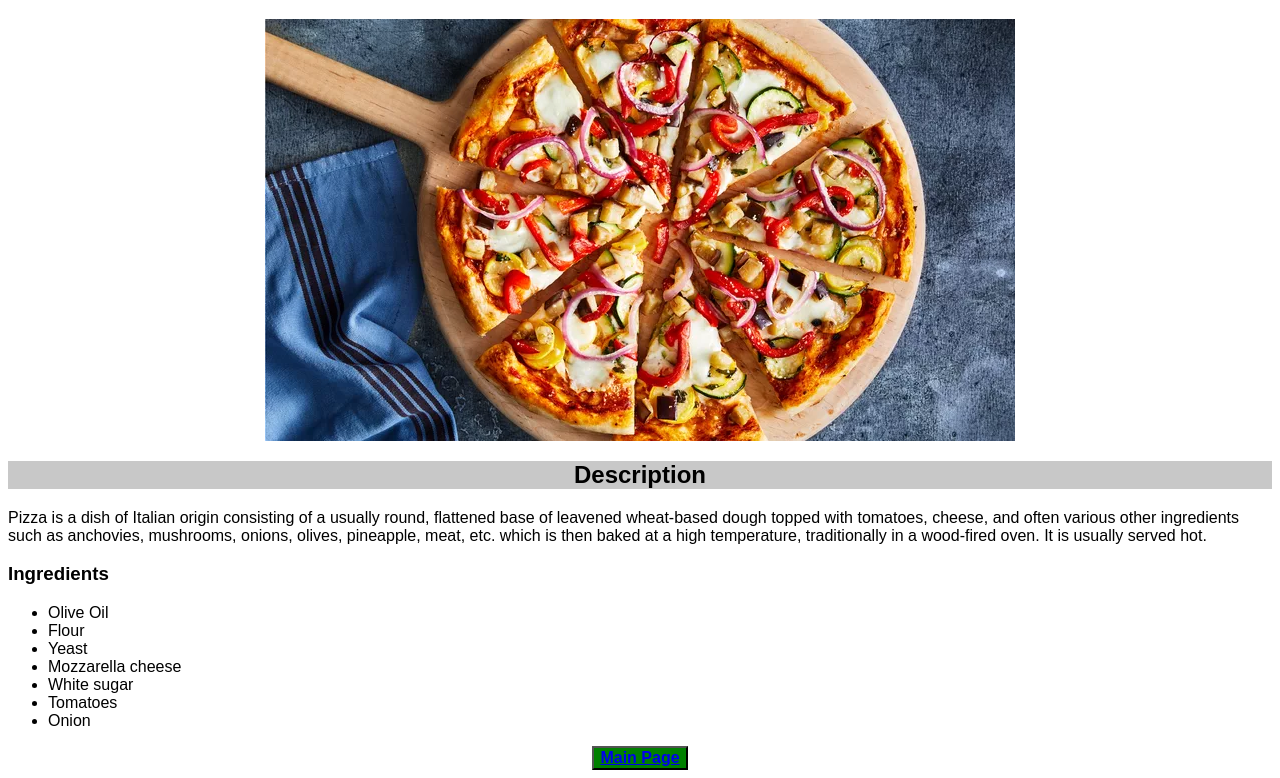
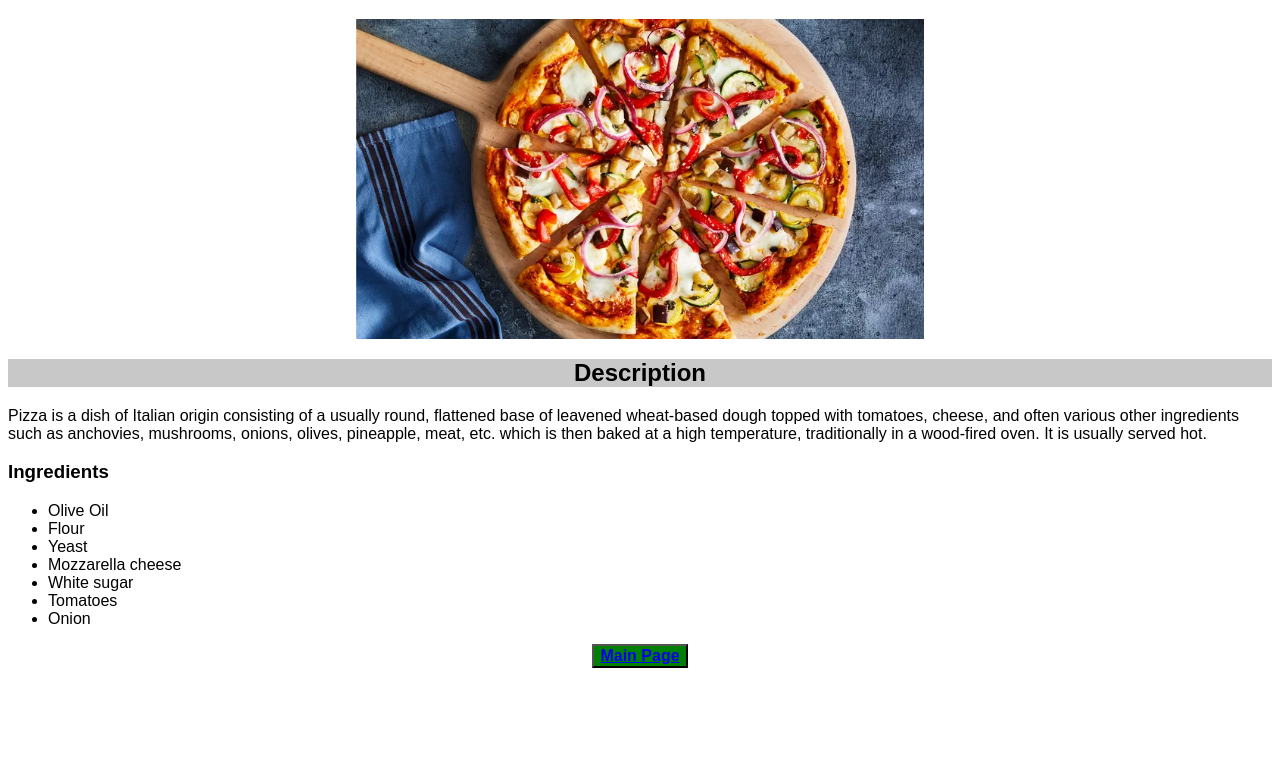
Before and after one commit to Oriac1337/odin-recipes, a plain HTML site: page recipes/pizza.html in a window 1280 px wide. Shown: the part 61-839 px from the top of the page. After the commit the page ends 800 px from the top, so only its background shows below. Drawn offline with Linux system fonts and the light colour scheme.

Commit message:
adjust the size of images

```diff
--- a/recipes/lasagna.css
+++ b/recipes/lasagna.css
@@ -31,7 +31,7 @@ h1 {
   margin-left: auto;
   margin-right: auto;
   	height: auto;
-	width: 33%;
+	width: 34%;
 
 }
 
--- a/recipes/pizza.css
+++ b/recipes/pizza.css
@@ -28,7 +28,9 @@ h1 {
 .img {
 	display: block;
   margin-left: auto;
-  margin-right: auto;;
+  margin-right: auto;
+    height: auto;
+	width: 45%;
 }
 h2 {
 	  text-align: center;
```
